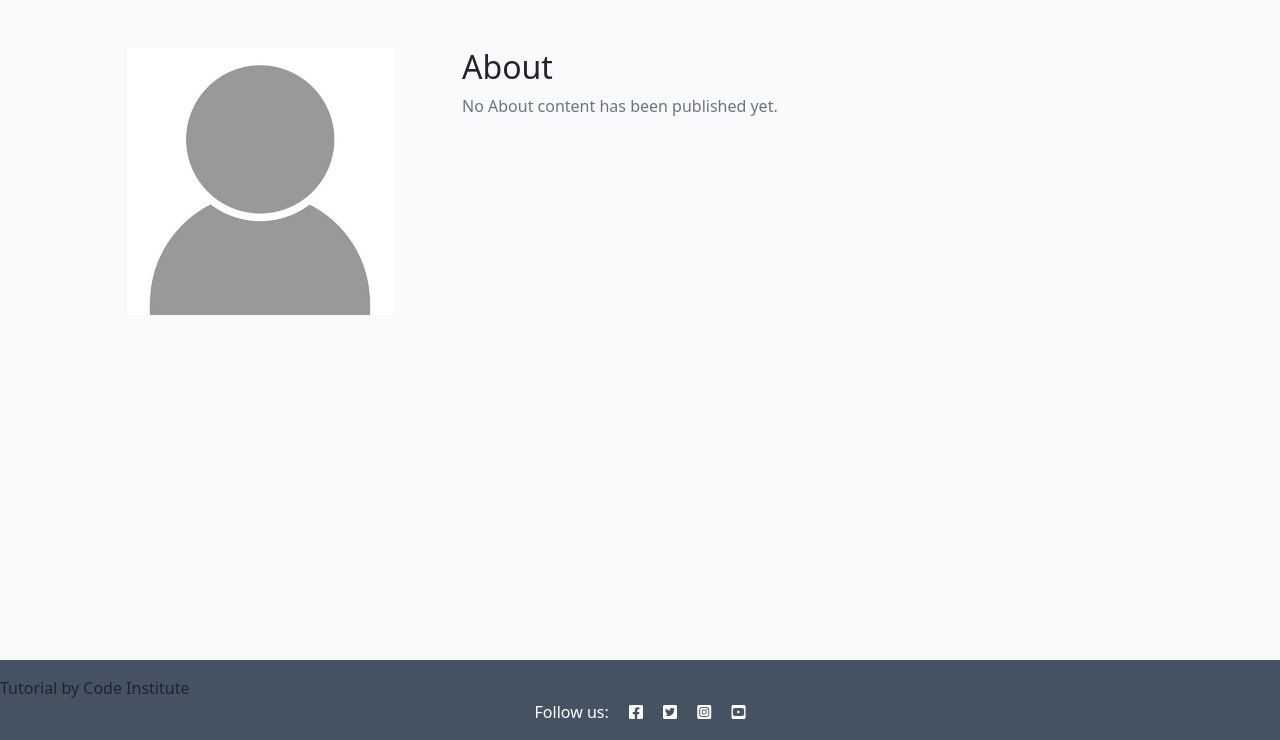
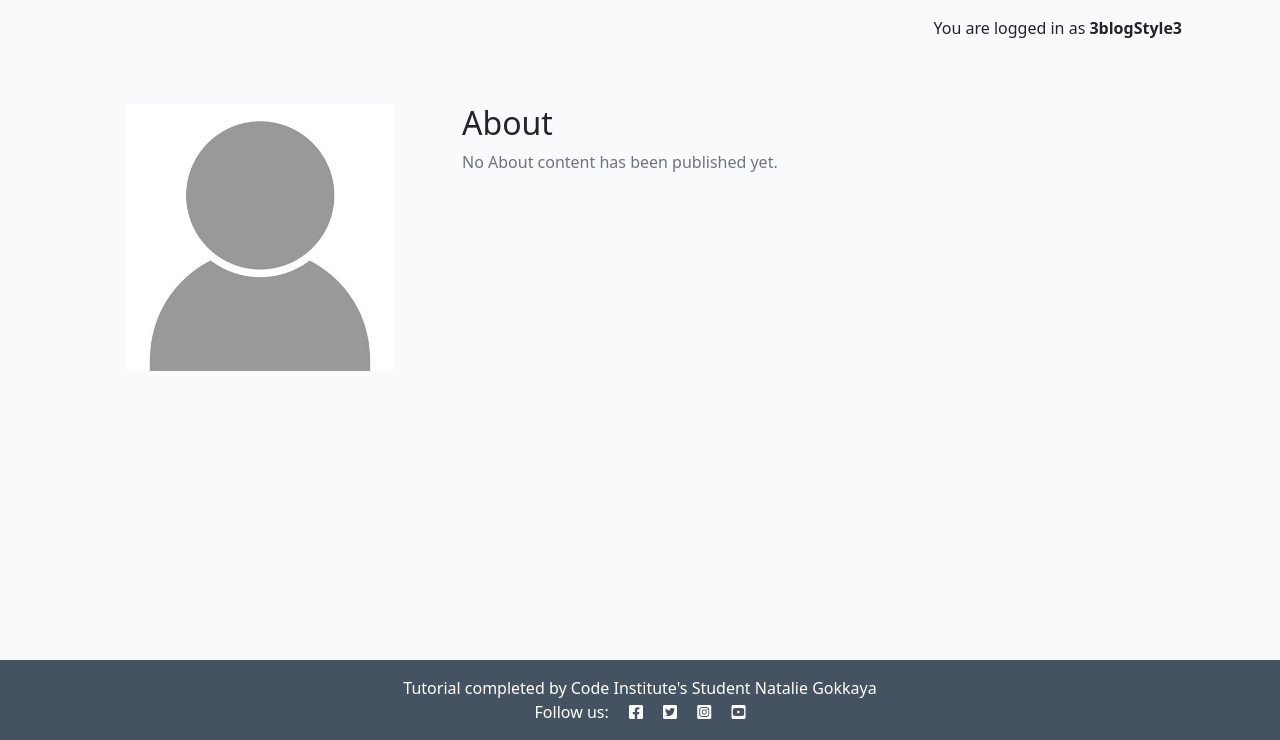
Before and after one commit to NatGok/Blog-using-django, a Django app: page /about/ in a window 1280 px wide. Shown: the part 60-800 px from the top of the page. Run offline with Django 4.2, Linux system fonts and the light colour scheme; a user stored in the database is signed in; data that the repository does not hold is empty.

Commit message:
Add log on status to nav bar

```diff
--- a/templates/base.html
+++ b/templates/base.html
@@ -112,16 +112,28 @@
         </div>
       </div>
     </nav>
+    <!-- User Status Message (shows on all pages) -->
+    {% if user.is_authenticated %}
+    <div class="container">
+    <p class="text-end m-3">You are logged in as <strong>{{ user.username }}</strong></p>
+    {% else %}
+    <p class="text-end m-3">You are not logged in</p>
+    {% endif %}
+    </div>
 
-    <main class="flex-shrink-0 main-bg">
+        <main class="flex-shrink-0 main-bg">
       {% block content %}
       <!-- Content Goes here -->
       {% endblock content %}
     </main>
 
-    <!-- Footer -->
-    <footer class="footer mt-auto py-3 dark-bg">
-      {% block copyright %} Tutorial by Code Institute {% endblock copyright %}
+       <!-- Footer -->
+      <footer class="footer mt-auto py-3 dark-bg">
+      <p class="m-0 text-center text-white">
+        {% block copyright %}
+        Tutorial completed by Code Institute's Student Natalie Gokkaya
+        {% endblock copyright %}
+      </p>
       <p class="m-0 text-center text-white">
         Follow us: <i class="fab fa-facebook-square ms-3"></i>
         <i class="fab fa-twitter-square ms-3"></i>
@@ -129,7 +141,6 @@
         <i class="fab fa-youtube-square ms-3"></i>
       </p>
     </footer>
-
     <script
       src="https://cdn.jsdelivr.net/npm/bootstrap@5.0.1/dist/js/bootstrap.bundle.min.js"
       integrity="sha384-gtEjrD/SeCtmISkJkNUaaKMoLD0//ElJ19smozuHV6z3Iehds+3Ulb9Bn9Plx0x4"
```
